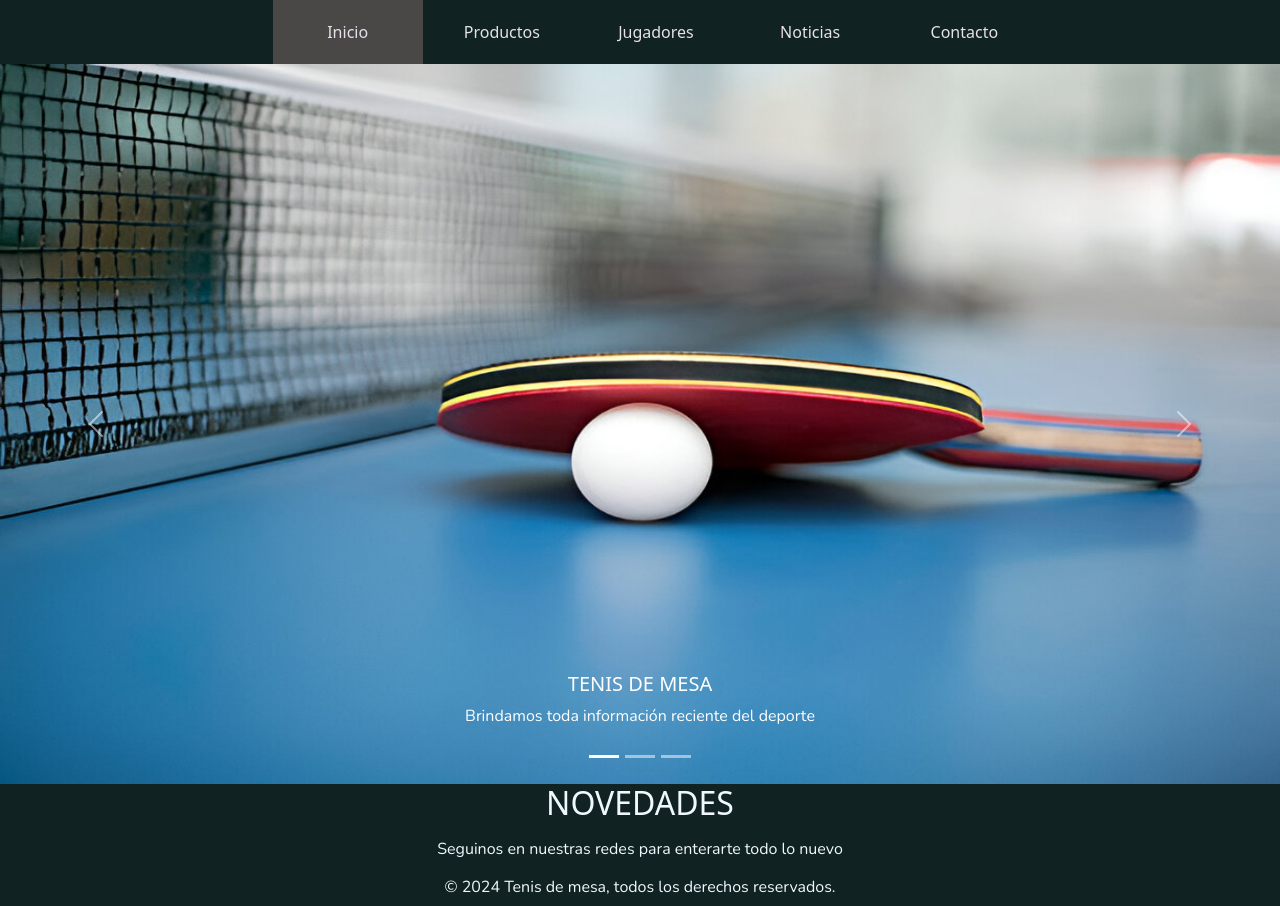
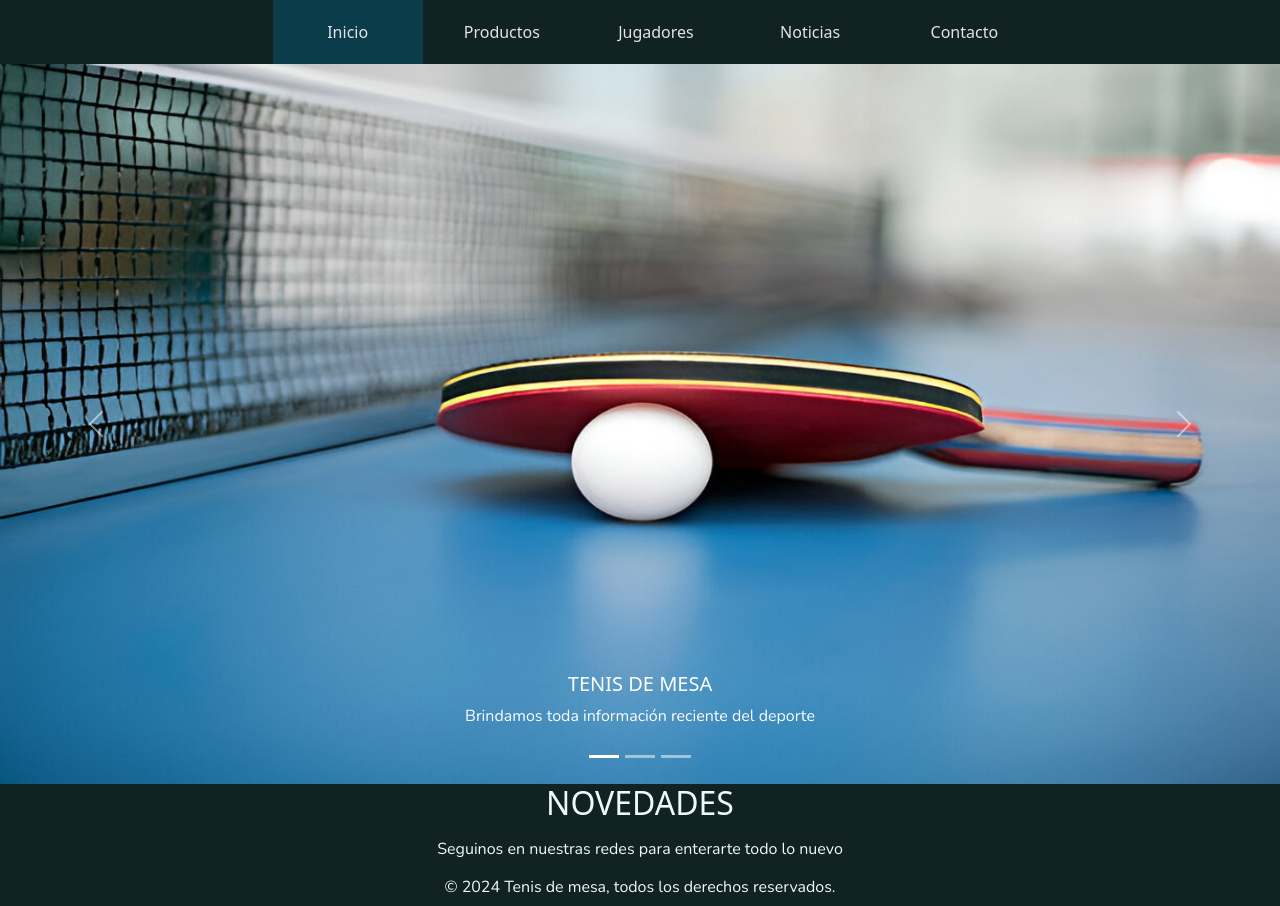
Before and after one commit to LucasSerrano12/entrega-lucas, a plain HTML site: page index.html in a window 1280 px wide. In both pictures the pointer is over the link "Inicio". Drawn offline with nearby package versions, Linux system fonts and the light colour scheme.

Commit message:
nuevo hover en el navbar

```diff
--- a/style.css
+++ b/style.css
@@ -89,7 +89,7 @@ nav a
 }
 nav ul a:hover
 {
-    background-color:rgb(73, 72, 70);
+    background-color:rgb(10, 61, 73);
 }
 
 
```
